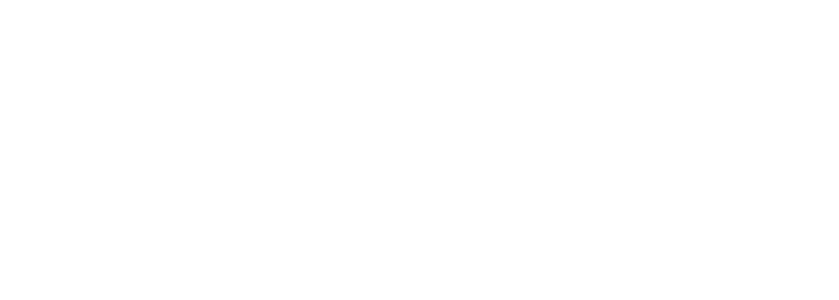
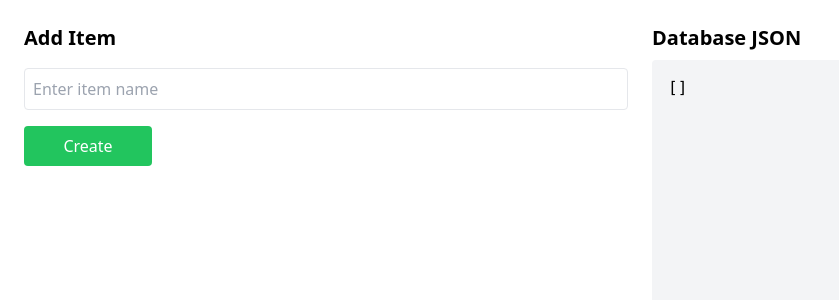
Before and after one commit to Physicalpixel/portfolio25, a React (Vite) app: page /#/crud in a window 1280 px wide. Before the commit this address had no page. Shown: the top 300 px of the page, without its empty margins (0-839 px from the left). Built offline with nearby package versions, Linux system fonts and the light colour scheme; no server answers.

Commit message:
added basic crud page with a mockApi end point for testing

```diff
--- a/src/main.tsx
+++ b/src/main.tsx
@@ -7,6 +7,7 @@ import LwmHome from "./pages/lwmHome"
 import RechartsDemo from "./pages/rechartsDemo"
 import PerfCompare from "./pages/perfCompare"
 import StickyStackingLayout from "./pages/framerTest"
+import Crud from "./pages/crud"
 import "./index.css" // if you're using Tailwind
 
 ReactDOM.createRoot(document.getElementById("root")!).render(
@@ -37,6 +38,10 @@ ReactDOM.createRoot(document.getElementById("root")!).render(
 					path="/framerTest"
 					element={<StickyStackingLayout />}
 				/>
+				<Route
+					path="/crud"
+					element={<Crud />}
+				/>
 			</Routes>
 		</HashRouter>
 	</React.StrictMode>
--- /dev/null
+++ b/src/pages/crud.tsx
@@ -0,0 +1,74 @@
+import React, {useState, useEffect} from "react"
+
+export default function Crud() {
+	const [items, setItems] = useState([])
+	const [name, setName] = useState("")
+	const [loading, setLoading] = useState(false)
+
+	// Replace this with your MockAPI endpoint
+	const api = "https://68dae44023ebc87faa3188a9.mockapi.io/api/v1/users"
+
+	// Fetch items
+	const fetchItems = async () => {
+		setLoading(true)
+		try {
+			const res = await fetch(api)
+			const data = await res.json()
+			setItems(data)
+		} catch (err) {
+			console.error("Failed to fetch items:", err)
+		} finally {
+			setLoading(false)
+		}
+	}
+
+	// Create new item
+	const createItem = async () => {
+		if (!name) return
+		setLoading(true)
+		try {
+			await fetch(api, {
+				method: "POST",
+				headers: {"Content-Type": "application/json"},
+				body: JSON.stringify({name}),
+			})
+			setName("")
+			fetchItems()
+		} catch (err) {
+			console.error("Failed to create item:", err)
+		} finally {
+			setLoading(false)
+		}
+	}
+
+	useEffect(() => {
+		fetchItems()
+	}, [])
+
+	return (
+		<div className="flex h-screen p-6 space-x-6">
+			{/* Left: Form */}
+			<div className="w-1/2 flex flex-col space-y-4">
+				<h2 className="text-xl font-bold">Add Item</h2>
+				<input
+					type="text"
+					placeholder="Enter item name"
+					value={name}
+					onChange={(e) => setName(e.target.value)}
+					className="border p-2 rounded"
+				/>
+				<button
+					onClick={createItem}
+					className="bg-green-500 hover:bg-green-600 text-white px-4 py-2 rounded w-32">
+					Create
+				</button>
+			</div>
+
+			{/* Right: Live Database JSON */}
+			<div className="w-1/2">
+				<h2 className="text-xl font-bold mb-2">Database JSON</h2>
+				<pre className="bg-gray-100 p-4 rounded h-full overflow-auto">{loading ? "Loading..." : JSON.stringify(items, null, 2)}</pre>
+			</div>
+		</div>
+	)
+}
```
